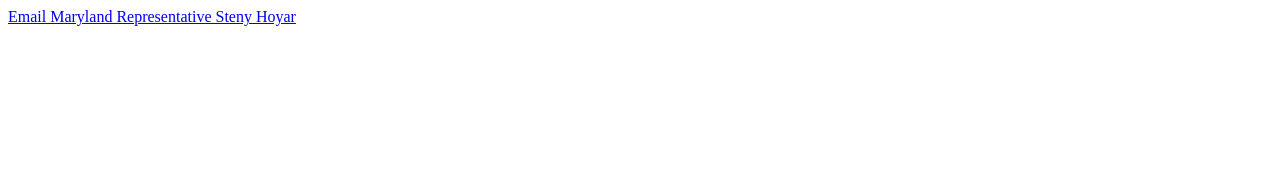
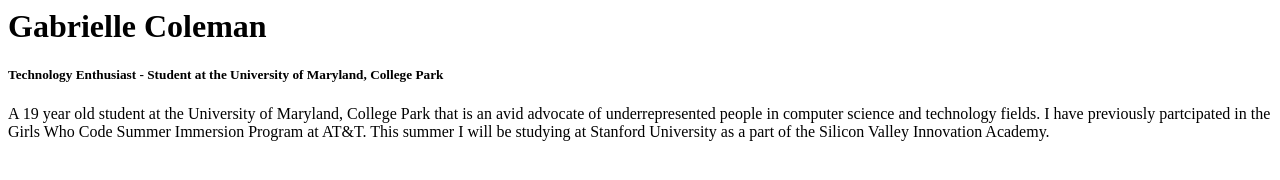
Before and after one commit to gabriellejoli/EmailYourRep, a plain HTML site: page emailMaryland.html in a window 1280 px wide. Drawn offline with Linux system fonts and the light colour scheme.

Commit message:
Update emailMaryland.html

```diff
--- a/emailMaryland.html
+++ b/emailMaryland.html
@@ -4,6 +4,14 @@
 
   </head>
   <body>
-    <a href = "mailto:steny.hoyer@mail.house.gov"> Email Maryland Representative Steny Hoyar</a>
-  </body>
-</html>
+      <div class = "box">
+
+        <h1> Gabrielle Coleman </h1>
+        <h5> Technology Enthusiast - Student at the University of Maryland, College Park</h5>
+        <p> A 19 year old student at the University of Maryland, College Park that is an avid advocate
+          of underrepresented people in computer science and technology fields. I have previously partcipated
+          in the Girls Who Code Summer Immersion Program at AT&T. This summer I will be studying at Stanford University
+          as a part of the Silicon Valley Innovation Academy. </p>
+
+    </body>
+    </html>
```
